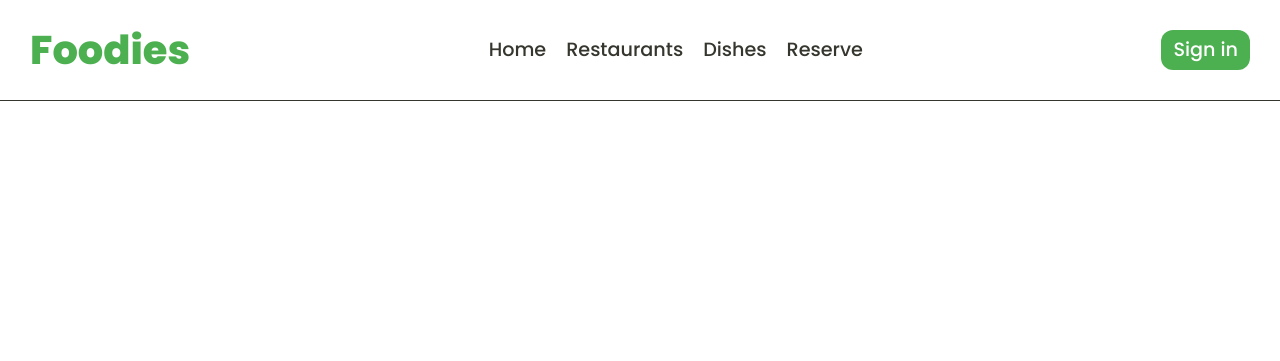
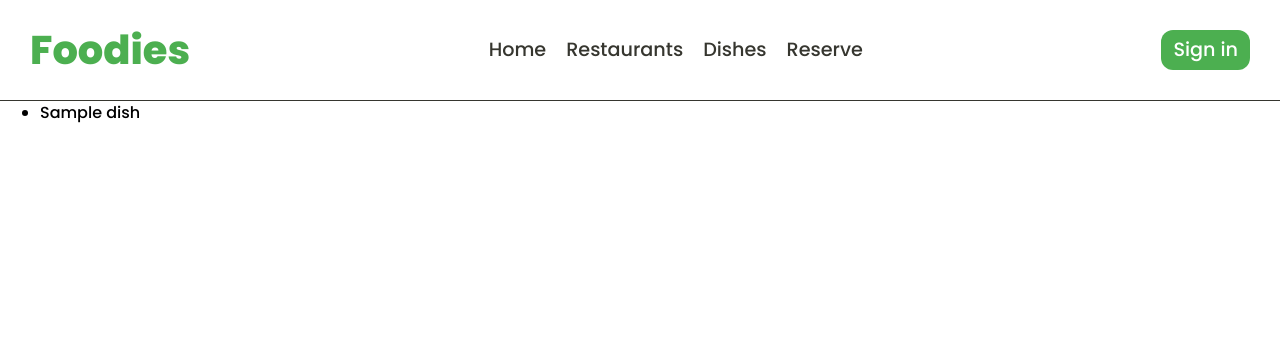
Before and after one commit to NickBzy/mthree-final-project, a Flask app: template templates/dishes.html in a window 1280 px wide. Shown: the top 361 px of the page. Run offline with Flask 3, Linux system fonts and the light colour scheme; the template is opened without the code that fills it: most values are stand-ins (such as "Sample title", 1, 10 or a date in 2020).

Commit message:
list dishes

```diff
--- a/app.py
+++ b/app.py
@@ -27,7 +27,9 @@ def restaurants():
 
 @app.route("/dishes")
 def dishes():
-    return render_template('dishes.html')
+    cursor.execute("select * from restaurants")
+    dishes=cursor.fetchall()
+    return render_template('dishes.html', dishes=dishes)
 
 @app.route("/reservations")
 def reserve():
--- a/templates/dishes.html
+++ b/templates/dishes.html
@@ -21,7 +21,13 @@
             </ul>
         </nav>
         <main>
-
+            <ul>
+                {% for dish in dishes %}
+                <li>
+                    {{dish[1]}}
+                </li>
+                {% endfor %}
+            </ul>
         </main>
          <footer>
             <p>© 2025 Foodies. All rights reserved.</p>
```
